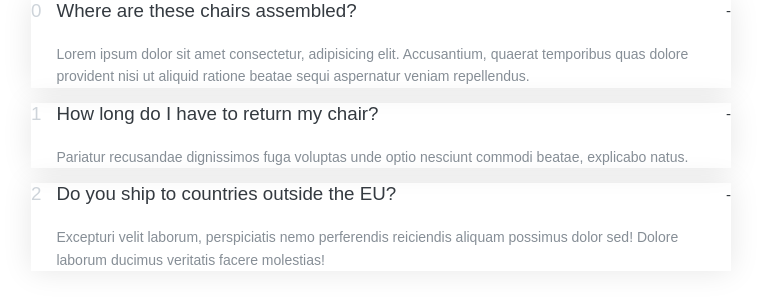
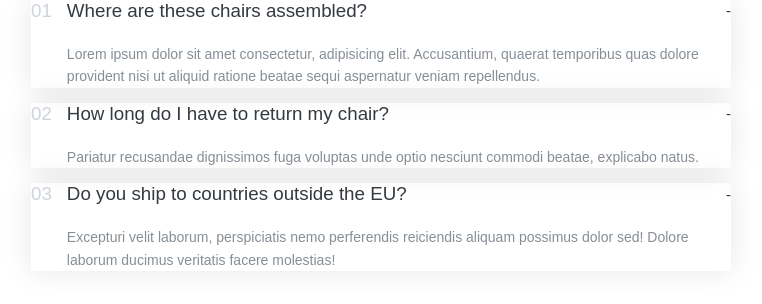
Before and after one commit to Briso10-dev/Proejct-Accordion, a React (Vite) app: page / in a window 1280 px wide. Shown: the top 304 px of the page, without its empty margins (259-1021 px from the left). Built offline with nearby package versions, Linux system fonts and the light colour scheme.

Commit message:
Dsiaplaying 2 formats digits of numbers

```diff
--- a/src/components/AccordionItem.jsx
+++ b/src/components/AccordionItem.jsx
@@ -3,7 +3,7 @@ function AccordionItem({ num, title, text }) {
   return (
     <div className="shadow-[0_0_30px_rgba(0,0,0,0.1)] p-5 pr-12 cursor-pointer border-t-[4px] border-b-[4px] transition-all grid grid-cols-[auto_1fr_auto] gap-x-6 gap-y-8 items-center">
       {/* Number */}
-      <p className="text-3xl font-medium text-[#ced4da]">{num} </p>
+      <p className="text-3xl font-medium text-[#ced4da]">{num < 9 ? `0${num +1}` : num +1} </p>
 
       {/* Title */}
       <p className="text-3xl font-medium">{title}</p>
```
